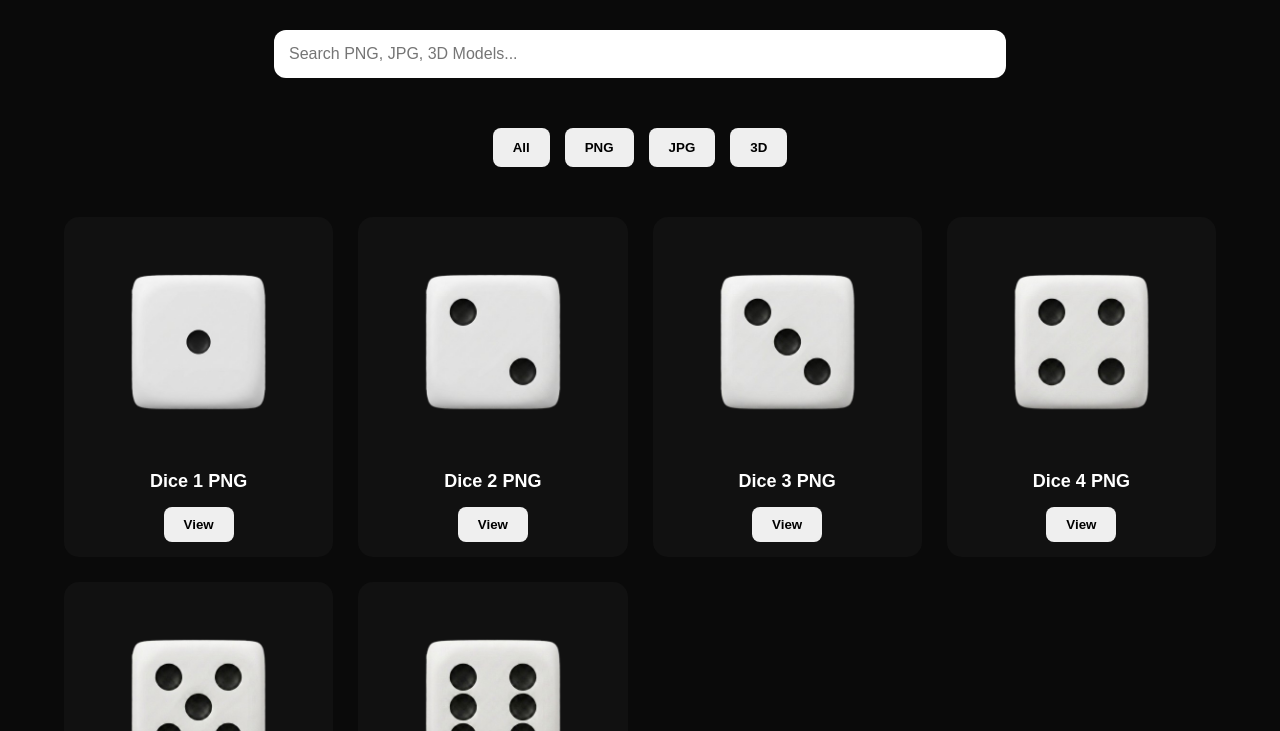
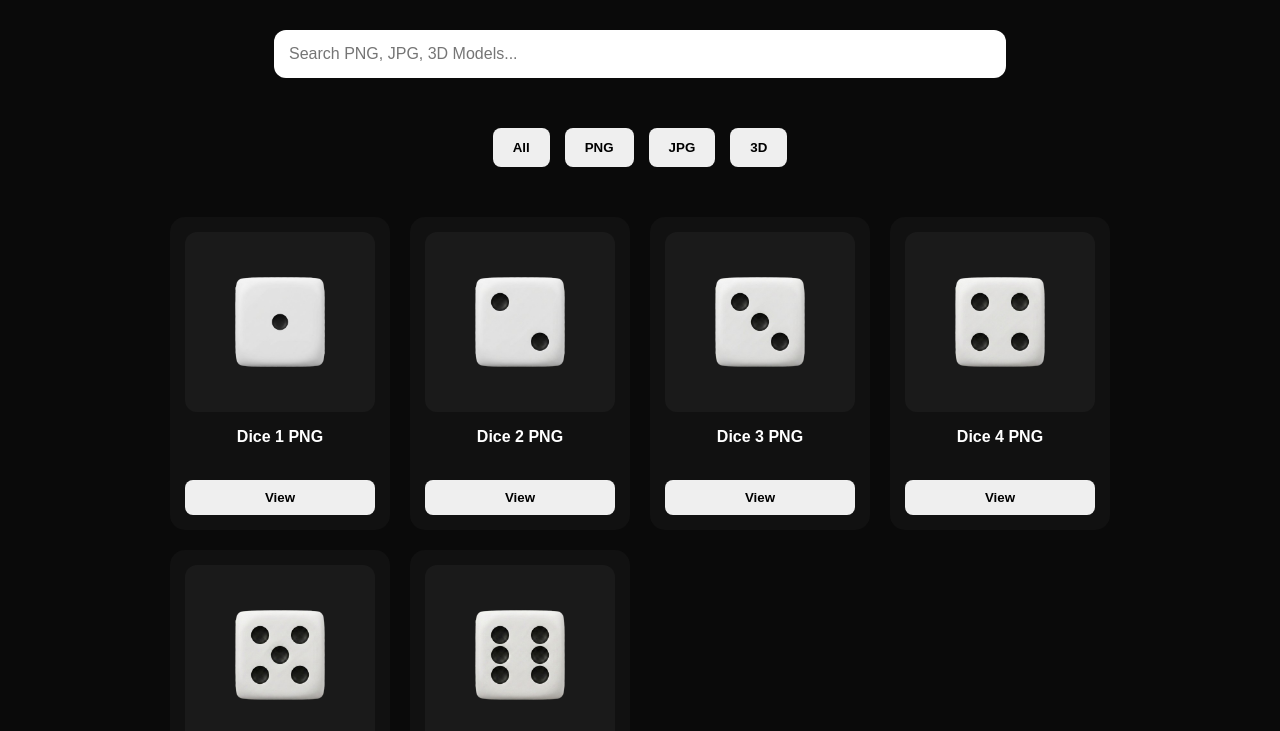
Before and after one commit to mujebpc-hub/ai-image-generator, a plain HTML site: page pages/assets.html in a window 1280 px wide. Shown: the part 69-800 px from the top of the page. Drawn offline with Linux system fonts and the light colour scheme.

Commit message:
Update assets.css

```diff
--- a/css/assets.css
+++ b/css/assets.css
@@ -33,8 +33,9 @@
     width:90%;
     margin:auto;
     display:grid;
-    grid-template-columns:repeat(auto-fit,minmax(250px,1fr));
-    gap:25px;
+    grid-template-columns:repeat(auto-fit,minmax(180px,220px));
+    gap:20px;
+    justify-content:center;
     padding:30px 0;
 }
 
@@ -43,23 +44,30 @@
     border-radius:15px;
     padding:15px;
     text-align:center;
+    transition:0.3s;
+    width:220px;
+}
+
+.asset-card:hover{
+    transform:translateY(-5px);
 }
 
 .asset-card img{
     width:100%;
-    height:220px;
-    object-fit:cover;
+    height:180px;
+    object-fit:contain;
+    background:#1a1a1a;
     border-radius:12px;
+    padding:10px;
 }
 
 .asset-card h3{
-    margin:15px 0;
+    margin:12px 0;
+    font-size:16px;
+    min-height:40px;
 }
 
 .asset-card button{
-    padding:10px 20px;
-    border:none;
-    border-radius:8px;
-    cursor:pointer;
-    font-weight:bold;
+    width:100%;
+    padding:10px;
 }
```
